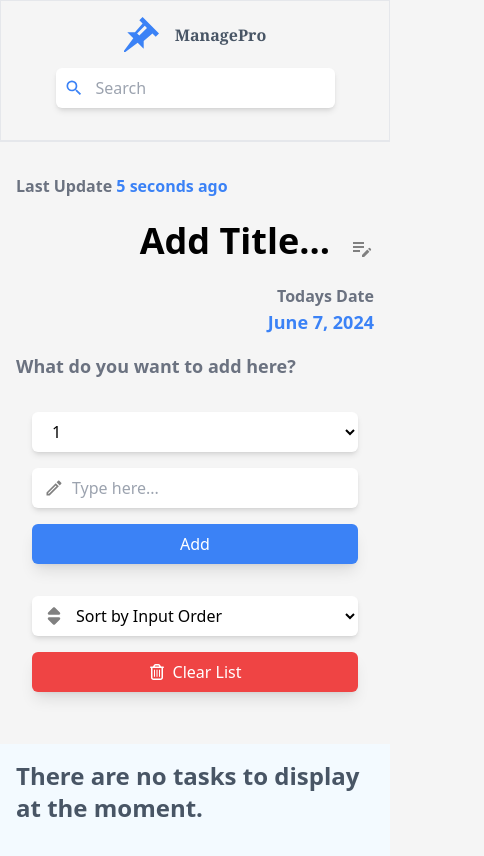
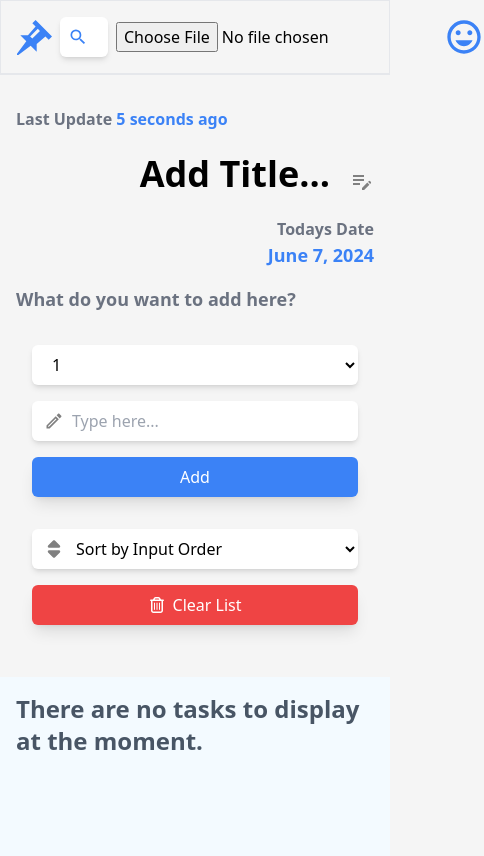
Before and after one commit to LakshyaRoy/ManagePro, a React (Vite) app: page / in a window 390 px wide. Shown: the top 856 px of the page, 484 px wide, since content can reach past the window. Built offline with nearby package versions, Linux system fonts and the light colour scheme.

Commit message:
add profile picture on nav and  to the local storage.

```diff
--- a/src/Component/Navbar.jsx
+++ b/src/Component/Navbar.jsx
@@ -2,37 +2,68 @@ import React, { useContext, useEffect, useState } from "react";
 import { MdInsertEmoticon } from "react-icons/md";
 import { ImPushpin } from "react-icons/im";
 import { MdSearch } from "react-icons/md";
-import { Task } from "../Context";
+import { Filter, Task } from "../Context";
 
 const Navbar = () => {
   const { allItems, setAllItems } = useContext(Task);
+  // const { filteredItems, setFilteredItems } = useContext(Filter);
   const [filter, setFilter] = useState("");
-  // Update context state with data from local storage
+  const [profileImage, setProfileImage] = useState(null);
+  const [open, setOpen] = useState(false);
+
+  function getLocalStorage(name) {
+    const storedValue = localStorage.getItem(name);
+    return storedValue ? JSON.parse(storedValue) : null;
+  }
+
   useEffect(() => {
-    // Update context state with data from local storage when component mounts
-    const getdatafromLocalStorage = JSON.parse(localStorage.getItem("items"));
-    if (getdatafromLocalStorage) {
-      setAllItems(getdatafromLocalStorage);
-    }
+    setAllItems(() => getLocalStorage("items"));
   }, []);
 
+  function filterData() {
+    if (allItems?.length) {
+      const filtered = allItems.filter((item) =>
+        item.description.toLowerCase().includes(filter.toLowerCase())
+      );
+      return filtered;
+      // setNewFilteredItems(filtered);
+    } else {
+      console.log("no data is coming in allitems in navbar");
+    }
+    // setNewFilteredItems(filtered);
+  }
+  console.log(filterData());
+
+  // useEffect(() => {
+  //   console.log(newFilteredItems);
+  // }, [allItems]);
+
   useEffect(() => {
-    console.log(" allItems from navbar", allItems);
-  }, [allItems]);
+    const getImageFromLocalStorage = () => {
+      const storedImage = localStorage.getItem("profileImage");
+      if (storedImage) {
+        setProfileImage(storedImage);
+      }
+    };
+    getImageFromLocalStorage();
+  }, []);
 
-  const filterData = () => {
-    let filteredItems = allItems.filter((item) => {
-      if (item) {
-        return item.description.toLowerCase().includes(filter.toLowerCase());
-      } else {
-        return item;
-      }
-    });
-
-    console.log("filteredItems from navbar", filteredItems);
+  const handleFileChange = (event) => {
+    const file = event.target.files[0];
+    readImage(file);
+    setOpen(false);
   };
 
-  filterData();
+  const readImage = (file) => {
+    const reader = new FileReader();
+    reader.readAsDataURL(file);
+
+    reader.onload = () => {
+      const imageUrl = reader.result;
+      localStorage.setItem("profileImage", imageUrl);
+      setProfileImage(imageUrl);
+    };
+  };
 
   const styles = {
     navBarCenter: `flex justify-center items-center gap-4`,
@@ -40,12 +71,14 @@ const Navbar = () => {
   };
 
   return (
-    <nav className="flex flex-col sm:flex-row justify-between p-4 sm:p-8 items-center border border-b-2">
-      <div className={`${styles.navBarCenter} mb-4 sm:mb-0`}>
+    <nav className="flex sm:flex-row justify-between p-4 sm:p-8 items-center border border-b-2  gap-2">
+      <div className={`${styles.navBarCenter} `}>
         <ImPushpin size={35} color="#3B82F6" />
-        <figcaption className={`${styles.NavText}`}>ManagePro</figcaption>
+        <figcaption className={`${styles.NavText} hidden sm:block`}>
+          ManagePro
+        </figcaption>
       </div>
-      <div className="flex justify-center items-center gap-2 relative mb-4 sm:mb-0">
+      <div className="flex justify-center items-center gap-2 relative  ">
         <MdSearch
           size={20}
           color="#3B82F6"
@@ -60,9 +93,68 @@ const Navbar = () => {
           onChange={(e) => setFilter(e.target.value)}
         />
       </div>
-      <div className={`${styles.navBarCenter} hidden sm:flex`}>
-        <MdInsertEmoticon size={40} color="#3B82F6" />
-        <figcaption className={`${styles.NavText}`}>Lakshya Roy</figcaption>
+      <div className={`${styles.navBarCenter}  sm:flex relative `}>
+        {profileImage ? (
+          <>
+            {profileImage && (
+              <div className="w-10  h-10  rounded-full cursor-pointer hover:outline-double hover:outline-blue-500  object-cover bg-center  hover:shadow-md transition-all">
+                <img
+                  src={profileImage}
+                  alt=" profile image"
+                  className="w-full h-full rounded-full "
+                  onClick={() => setopen((p) => !p)}
+                  title="click to change image"
+                />
+              </div>
+            )}
+            {open ? (
+              <div className="w-40 h-10 bg-blue-500 absolute top-12 -left-[7rem] sm:-left-14 flex justify-center items-center rounded-md shadow-md z-10 hover:bg-blue-600 ">
+                <label
+                  htmlFor="fileInput"
+                  className="cursor-pointer flex items-center gap-2"
+                >
+                  <svg
+                    xmlns="http://www.w3.org/2000/svg"
+                    className="h-6 w-6 text-white"
+                    fill="none"
+                    viewBox="0 0 24 24"
+                    stroke="currentColor"
+                  >
+                    <path
+                      strokeLinecap="round"
+                      strokeLinejoin="round"
+                      strokeWidth={2}
+                      d="M12 6v6m0 0v6m0-6h6m-6 0H6"
+                    />
+                  </svg>
+                  <p className="text-white">Change Image</p>
+                </label>
+                <input
+                  id="fileInput"
+                  type="file"
+                  className="hidden"
+                  name="myImage"
+                  accept="image/png, image/gif, image/jpeg"
+                  onChange={handleFileChange}
+                />
+              </div>
+            ) : null}
+          </>
+        ) : (
+          <>
+            <input
+              type="file"
+              name="myImage"
+              accept="image/png, image/gif, image/jpeg"
+              onChange={handleFileChange}
+            />
+            <MdInsertEmoticon size={40} color="#3B82F6" />
+          </>
+        )}
+
+        <figcaption className={`${styles.NavText} hidden sm:block`}>
+          Lakshya Roy
+        </figcaption>
       </div>
     </nav>
   );
```
